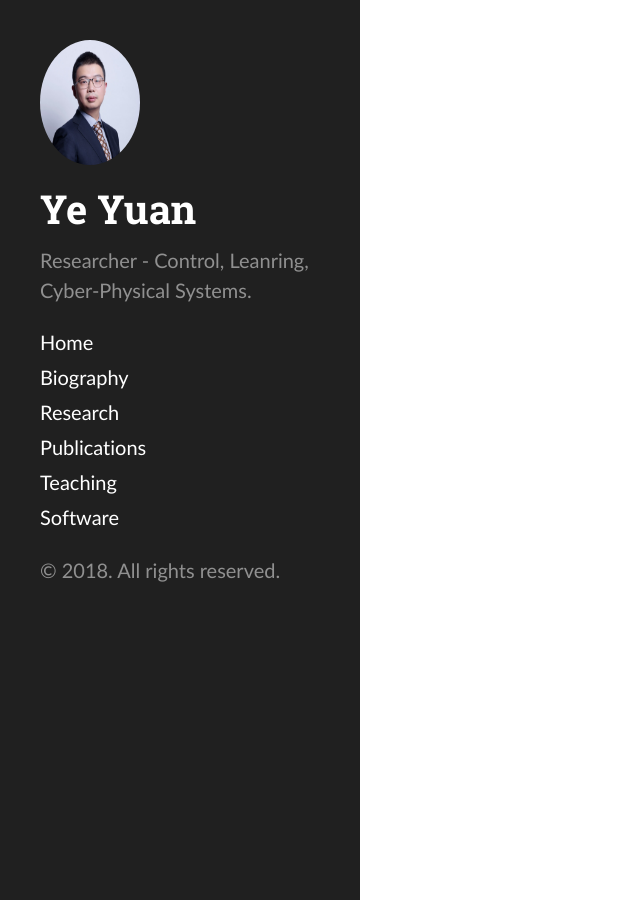
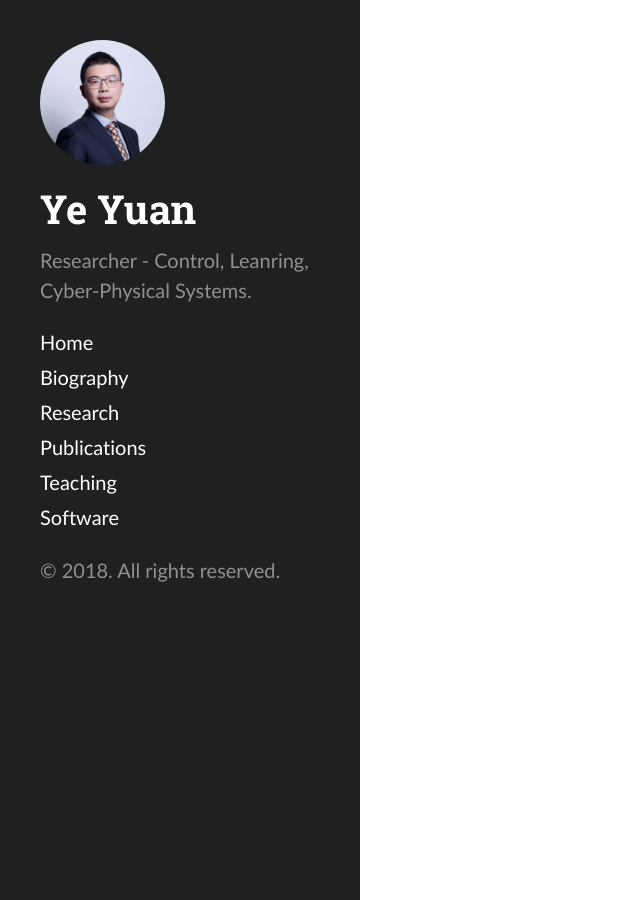
Before and after one commit to yy311/yy311.github.io, a Jekyll site: the page built from powerball.md, in a window 1280 px wide. Shown: the whole page, without its empty margins (0-640 px from the left). Built offline with Jekyll 4.4.1, drawn with Linux system fonts in a browser that asks for light colours; our own code applies the rules of GitHub Pages for plain Markdown files.

Commit message:
Update hyde.css

```diff
--- a/public/css/hyde.css
+++ b/public/css/hyde.css
@@ -78,7 +78,7 @@ html {
     text-align: left;
   }
   .sidebar img {
-    width: 100px;
+    width: 125px;
     height: 125px;
     margin-left: 0;
   }
```
